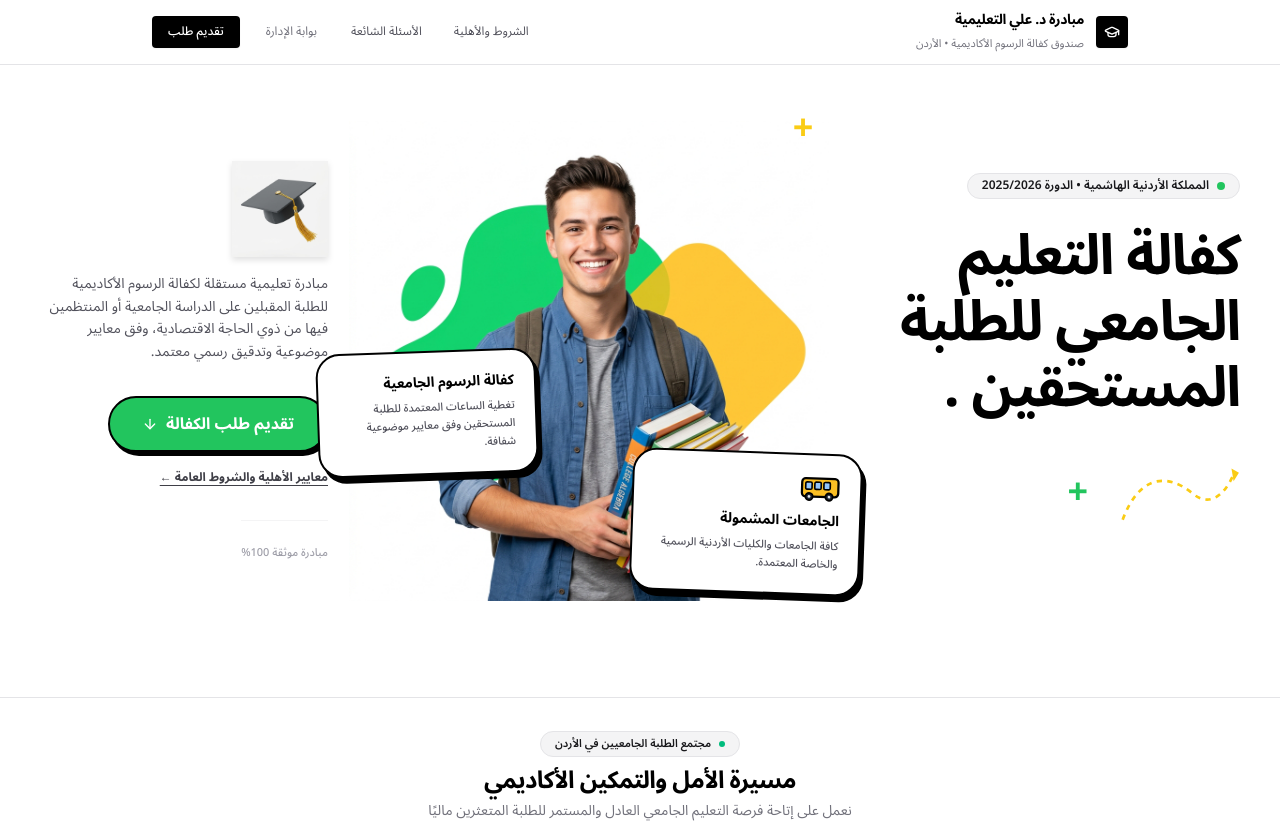
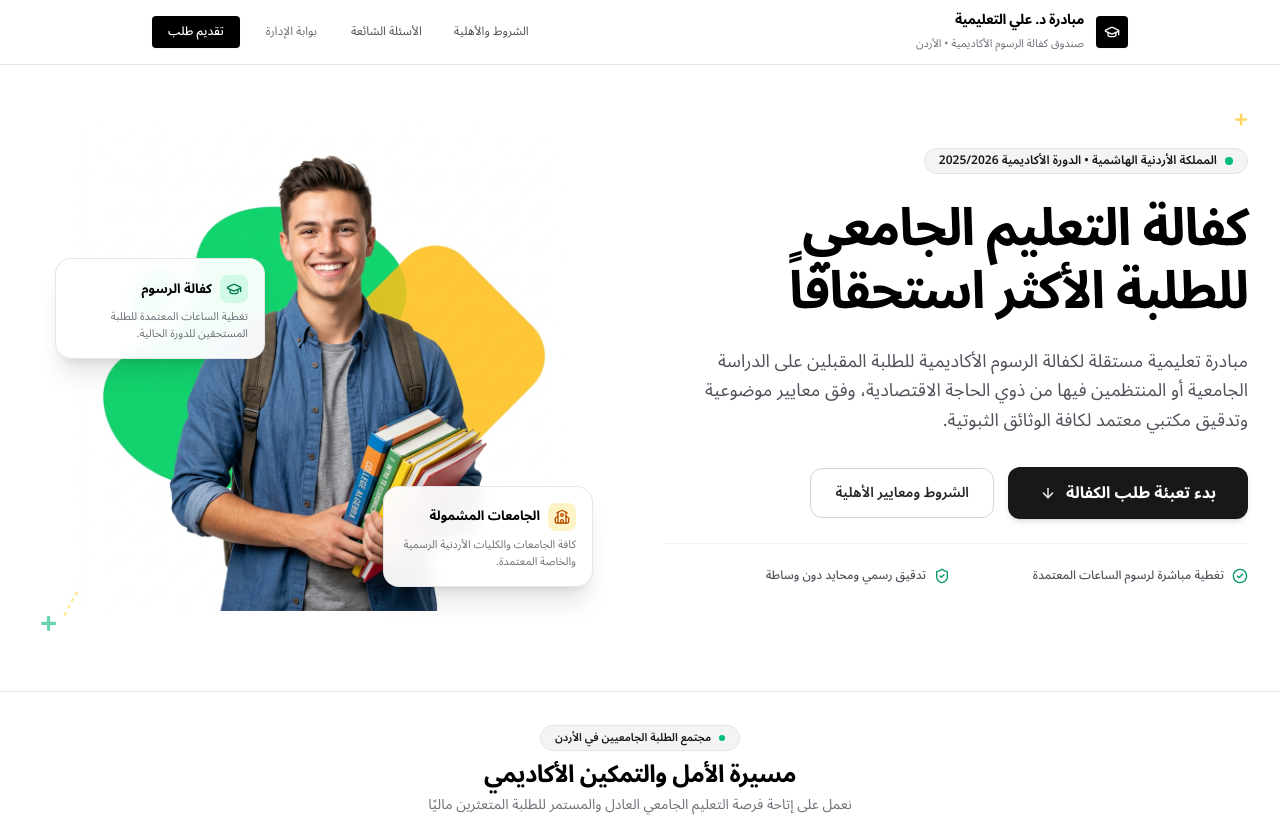
Before and after one commit to weblixjo-byte/dr-ali, a Next.js app: page / in a window 1280 px wide. Shown: the top 823 px of the page. Built offline with nearby package versions, Linux system fonts and the light colour scheme.

Commit message:
style(hero): polish hero section into cohesive balanced layout with refined typography and glass badges

```diff
--- a/src/components/Hero.tsx
+++ b/src/components/Hero.tsx
@@ -1,74 +1,97 @@
 import React from 'react';
-import { ArrowDown } from 'lucide-react';
+import { ArrowDown, CheckCircle2, ShieldCheck, School, GraduationCap } from 'lucide-react';
 
 export default function Hero() {
   return (
-    <section className="relative pt-8 pb-16 lg:pt-14 lg:pb-24 bg-white overflow-hidden border-b border-zinc-200">
-      <div className="max-w-[1360px] mx-auto px-4 sm:px-6 lg:px-10">
+    <section className="relative pt-8 pb-14 lg:pt-14 lg:pb-20 bg-white overflow-hidden border-b border-zinc-200">
+      {/* Decorative Subtle Background Plus Accents */}
+      <div className="absolute top-10 right-8 text-amber-400 font-extrabold text-2xl select-none pointer-events-none opacity-60 hidden lg:block">
+        +
+      </div>
+      <div className="absolute bottom-12 left-10 text-emerald-500 font-extrabold text-3xl select-none pointer-events-none opacity-60 hidden lg:block">
+        +
+      </div>
 
-        {/* Main 3-Column Educational Hero Grid matching the Reference Design */}
-        <div className="grid grid-cols-1 lg:grid-cols-12 gap-8 lg:gap-4 items-center">
+      <div className="max-w-7xl mx-auto px-4 sm:px-6 lg:px-8">
+        <div className="grid grid-cols-1 lg:grid-cols-12 gap-10 lg:gap-12 items-center">
 
           {/* ======================================================== */}
-          {/* COLUMN 1: Bold Master Headline & Decorative Accents */}
+          {/* RIGHT COLUMN (RTL): Unified Headline, Description & CTAs */}
           {/* ======================================================== */}
-          <div className="lg:col-span-4 text-right order-1">
-            {/* Minimalist Eyebrow */}
-            <div className="inline-flex items-center gap-2 px-3.5 py-1 text-xs font-semibold text-zinc-900 bg-zinc-100 border border-zinc-200 rounded-full mb-6">
-              <span className="w-2 h-2 rounded-full bg-[#22c55e]"></span>
-              <span>المملكة الأردنية الهاشمية • الدورة 2025/2026</span>
+          <div className="lg:col-span-6 text-right space-y-6">
+
+            {/* Minimalist Official Eyebrow */}
+            <div className="inline-flex items-center gap-2 px-3.5 py-1 text-xs font-semibold text-zinc-900 bg-zinc-100 border border-zinc-200 rounded-full">
+              <span className="w-2 h-2 rounded-full bg-emerald-500"></span>
+              <span>المملكة الأردنية الهاشمية • الدورة الأكاديمية 2025/2026</span>
             </div>
 
-            {/* Grand Bold Headline with Yellow Highlighter Underline */}
-            <h1 className="text-4xl sm:text-5xl lg:text-[50px] xl:text-[56px] font-black text-black tracking-tight leading-[1.18] mb-6">
-              كفالة التعليم <br />
+            {/* Main Balanced Headline with Stylized Yellow Highlighter */}
+            <h1 className="text-3xl sm:text-5xl lg:text-[48px] xl:text-[52px] font-black text-black tracking-tight leading-[1.2]">
+              كفالة التعليم{' '}
               <span className="relative inline-block text-black">
                 الجامعي
-                {/* Yellow Highlighter Stroke matching mockup */}
+                {/* Yellow Highlighter Stroke */}
                 <svg
-                  className="absolute -bottom-2 left-0 w-full h-4 text-[#facc15] pointer-events-none -z-10"
+                  className="absolute -bottom-2.5 left-0 w-full h-3.5 text-amber-400 pointer-events-none -z-10"
                   viewBox="0 0 160 14"
                   fill="none"
                 >
                   <path
                     d="M3 10C45 3.5 115 3.5 157 9"
                     stroke="currentColor"
-                    strokeWidth="6"
+                    strokeWidth="5.5"
                     strokeLinecap="round"
                   />
                 </svg>
-              </span>{' '}
-              للطلبة <br />
-              المستحقين .
+              </span>
+              <br />
+              للطلبة الأكثر استحقاقاً
             </h1>
 
-            {/* Decorative Dashed Looped Arrow & Green Plus */}
-            <div className="relative pt-2 pb-4 hidden lg:flex items-center gap-6">
-              <svg className="w-32 h-20 text-[#facc15]" viewBox="0 0 120 70" fill="none">
-                <path
-                  d="M10 60 C 25 20, 50 15, 75 35 C 90 48, 105 40, 115 15"
-                  stroke="currentColor"
-                  strokeWidth="2.5"
-                  strokeDasharray="5 5"
-                />
-                <polygon points="112,12 119,16 114,24" fill="currentColor" />
-              </svg>
-              <span className="text-[#22c55e] font-black text-4xl select-none">+</span>
+            {/* Clear, Professional Description */}
+            <p className="text-base sm:text-lg text-zinc-600 leading-relaxed font-normal max-w-xl">
+              مبادرة تعليمية مستقلة لكفالة الرسوم الأكاديمية للطلبة المقبلين على الدراسة الجامعية أو المنتظمين فيها من ذوي الحاجة الاقتصادية، وفق معايير موضوعية وتدقيق مكتبي معتمد لكافة الوثائق الثبوتية.
+            </p>
+
+            {/* Action Buttons Group (Directly with Content) */}
+            <div className="pt-2 flex flex-col sm:flex-row items-stretch sm:items-center gap-3.5">
+              <a
+                href="#apply"
+                className="inline-flex items-center justify-center gap-2.5 px-8 py-3.5 rounded-xl bg-zinc-900 hover:bg-black text-white text-sm sm:text-base font-bold shadow-md hover:shadow-lg transition-all active:scale-[0.99]"
+              >
+                <span>بدء تعبئة طلب الكفالة</span>
+                <ArrowDown className="w-4 h-4" />
+              </a>
+
+              <a
+                href="#guidelines"
+                className="inline-flex items-center justify-center gap-2 px-6 py-3.5 rounded-xl bg-white hover:bg-zinc-50 text-zinc-800 border border-zinc-300 text-sm font-semibold transition-colors"
+              >
+                <span>الشروط ومعايير الأهلية</span>
+              </a>
+            </div>
+
+            {/* Institutional Trust Bullets Strip */}
+            <div className="pt-6 border-t border-zinc-100 grid grid-cols-1 sm:grid-cols-2 gap-3 text-xs text-zinc-600 font-medium">
+              <div className="flex items-center gap-2">
+                <CheckCircle2 className="w-4 h-4 text-emerald-600 shrink-0" />
+                <span>تغطية مباشرة لرسوم الساعات المعتمدة</span>
+              </div>
+              <div className="flex items-center gap-2">
+                <ShieldCheck className="w-4 h-4 text-emerald-600 shrink-0" />
+                <span>تدقيق رسمي ومحايد دون وساطة</span>
+              </div>
             </div>
           </div>
 
           {/* ======================================================== */}
-          {/* COLUMN 2: Central Student Photo & Floating Neobrutalist Cards */}
+          {/* LEFT COLUMN (RTL): Student Visual & Floating Glass Cards  */}
           {/* ======================================================== */}
-          <div className="lg:col-span-5 relative flex justify-center order-2">
-            <div className="relative w-full max-w-[480px]">
+          <div className="lg:col-span-6 relative flex justify-center items-center">
+            <div className="relative w-full max-w-[490px]">
 
-              {/* Top-Right Yellow Plus Accent */}
-              <div className="absolute -top-3 right-4 text-[#facc15] font-black text-4xl select-none pointer-events-none z-20">
-                +
-              </div>
-
-              {/* High-Resolution Generated Student with Colorful Backdrop Blobs */}
+              {/* Central Student Photo with Organic Colored Backdrops */}
               <div className="relative z-10 mx-auto">
                 {/* eslint-disable-next-line @next/next/no-img-element */}
                 <img
@@ -77,88 +100,51 @@ export default function Hero() {
                   className="w-full h-auto object-contain mx-auto select-none pointer-events-none"
                 />
 
-                {/* Floating Card 1 (Bottom Left): Coverage Details */}
-                <div className="absolute top-[48%] -left-3 sm:-left-8 z-30 bg-white border-2 border-black rounded-3xl p-4 sm:p-5 shadow-[4px_6px_0px_0px_rgba(0,0,0,1)] max-w-[200px] sm:max-w-[220px] text-right transform -rotate-2 hover:rotate-0 transition-transform duration-200">
-                  <h4 className="text-xs sm:text-sm font-black text-black">
-                    كفالة الرسوم الجامعية
-                  </h4>
-                  <p className="text-[10px] sm:text-[11px] text-zinc-600 mt-1.5 leading-relaxed font-medium">
-                    تغطية الساعات المعتمدة للطلبة المستحقين وفق معايير موضوعية شفافة.
+                {/* Floating Card 1 (Top Left): Scholarship Badge */}
+                <div className="absolute top-[28%] -left-2 sm:-left-6 z-20 bg-white/95 backdrop-blur-sm border border-zinc-200/90 rounded-2xl p-3.5 sm:p-4 shadow-xl max-w-[190px] sm:max-w-[210px] text-right transition-transform hover:-translate-y-1 duration-200">
+                  <div className="flex items-center gap-2 mb-1.5">
+                    <div className="w-7 h-7 rounded-lg bg-emerald-100 flex items-center justify-center shrink-0">
+                      <GraduationCap className="w-4 h-4 text-emerald-700" />
+                    </div>
+                    <span className="text-xs sm:text-[13px] font-bold text-black">
+                      كفالة الرسوم
+                    </span>
+                  </div>
+                  <p className="text-[11px] text-zinc-500 leading-normal">
+                    تغطية الساعات المعتمدة للطلبة المستحقين للدورة الحالية.
                   </p>
                 </div>
 
-                {/* Floating Card 2 (Bottom Right): Universities with Cute Bus Icon */}
-                <div className="absolute bottom-2 -right-3 sm:-right-8 z-30 bg-white border-2 border-black rounded-3xl p-4 sm:p-5 shadow-[4px_6px_0px_0px_rgba(0,0,0,1)] max-w-[210px] sm:max-w-[230px] text-right transform rotate-2 hover:rotate-0 transition-transform duration-200">
-                  {/* Cute Cartoon Bus Icon matching reference mockup */}
-                  <div className="w-10 h-7 mb-2">
-                    <svg viewBox="0 0 44 28" fill="none" className="w-full h-full">
-                      <rect x="2" y="2" width="40" height="20" rx="4" fill="#FBBF24" stroke="#000" strokeWidth="2.5" />
-                      <rect x="6" y="6" width="7" height="8" rx="1.5" fill="#93C5FD" stroke="#000" strokeWidth="1.8" />
-                      <rect x="16" y="6" width="7" height="8" rx="1.5" fill="#93C5FD" stroke="#000" strokeWidth="1.8" />
-                      <rect x="26" y="6" width="7" height="8" rx="1.5" fill="#93C5FD" stroke="#000" strokeWidth="1.8" />
-                      <circle cx="10" cy="22" r="4" fill="#1F2937" stroke="#000" strokeWidth="2" />
-                      <circle cx="10" cy="22" r="1.5" fill="#E5E7EB" />
-                      <circle cx="32" cy="22" r="4" fill="#1F2937" stroke="#000" strokeWidth="2" />
-                      <circle cx="32" cy="22" r="1.5" fill="#E5E7EB" />
-                    </svg>
+                {/* Floating Card 2 (Bottom Right): Universities Badge */}
+                <div className="absolute bottom-6 -right-2 sm:-right-6 z-20 bg-white/95 backdrop-blur-sm border border-zinc-200/90 rounded-2xl p-3.5 sm:p-4 shadow-xl max-w-[190px] sm:max-w-[210px] text-right transition-transform hover:-translate-y-1 duration-200">
+                  <div className="flex items-center gap-2 mb-1.5">
+                    <div className="w-7 h-7 rounded-lg bg-amber-100 flex items-center justify-center shrink-0">
+                      <School className="w-4 h-4 text-amber-700" />
+                    </div>
+                    <span className="text-xs sm:text-[13px] font-bold text-black">
+                      الجامعات المشمولة
+                    </span>
                   </div>
-                  <h4 className="text-xs sm:text-sm font-black text-black">
-                    الجامعات المشمولة
-                  </h4>
-                  <p className="text-[10px] sm:text-[11px] text-zinc-600 mt-1.5 leading-relaxed font-medium">
+                  <p className="text-[11px] text-zinc-500 leading-normal">
                     كافة الجامعات والكليات الأردنية الرسمية والخاصة المعتمدة.
                   </p>
                 </div>
               </div>
 
+              {/* Decorative Delicate Dashed Path */}
+              <svg
+                className="absolute -bottom-6 -left-6 w-24 h-24 text-amber-300/50 pointer-events-none hidden sm:block"
+                viewBox="0 0 100 100"
+                fill="none"
+              >
+                <path
+                  d="M10 80 Q 40 10 90 40"
+                  stroke="currentColor"
+                  strokeWidth="2.5"
+                  strokeDasharray="4 4"
+                />
+              </svg>
             </div>
-          </div>
-
-          {/* ======================================================== */}
-          {/* COLUMN 3: 3D Graduation Cap, Description, Green Button */}
-          {/* ======================================================== */}
-          <div className="lg:col-span-3 text-right flex flex-col items-start lg:items-start justify-center order-3">
-
-            {/* 3D Graduation Cap Floating Icon matching reference */}
-            <div className="w-24 h-24 mb-4 select-none pointer-events-none">
-              {/* eslint-disable-next-line @next/next/no-img-element */}
-              <img
-                src="/graduation-cap-3d.jpg"
-                alt="قبعة التخرج"
-                className="w-full h-full object-contain filter drop-shadow-md"
-              />
-            </div>
-
-            {/* Concise Description matching the reference placement */}
-            <p className="text-xs sm:text-sm text-zinc-600 leading-relaxed font-normal mb-8 max-w-sm">
-              مبادرة تعليمية مستقلة لكفالة الرسوم الأكاديمية للطلبة المقبلين على الدراسة الجامعية أو المنتظمين فيها من ذوي الحاجة الاقتصادية، وفق معايير موضوعية وتدقيق رسمي معتمد.
-            </p>
-
-            {/* Signature Emerald Green Pill Button matching the reference */}
-            <div className="w-full space-y-3">
-              <a
-                href="#apply"
-                className="inline-flex items-center justify-center gap-2 px-8 py-3.5 rounded-full bg-[#22c55e] hover:bg-[#16a34a] text-white text-sm sm:text-base font-extrabold border-2 border-black shadow-[3px_4px_0px_0px_rgba(0,0,0,1)] active:translate-x-0.5 active:translate-y-0.5 active:shadow-[1px_2px_0px_0px_rgba(0,0,0,1)] transition-all"
-              >
-                <span>تقديم طلب الكفالة</span>
-                <ArrowDown className="w-4 h-4" />
-              </a>
-
-              <div>
-                <a
-                  href="#guidelines"
-                  className="inline-block text-xs font-bold text-zinc-700 hover:text-black underline underline-offset-4 transition-colors"
-                >
-                  معايير الأهلية والشروط العامة ←
-                </a>
-              </div>
-            </div>
-
-            {/* Social Icons row matching the right side of the reference */}
-            <div className="mt-8 pt-6 border-t border-zinc-100 flex items-center gap-3 text-zinc-700">
-              <span className="text-[11px] text-zinc-400 font-medium">مبادرة موثقة 100%</span>
-            </div>
-
           </div>
 
         </div>
```
